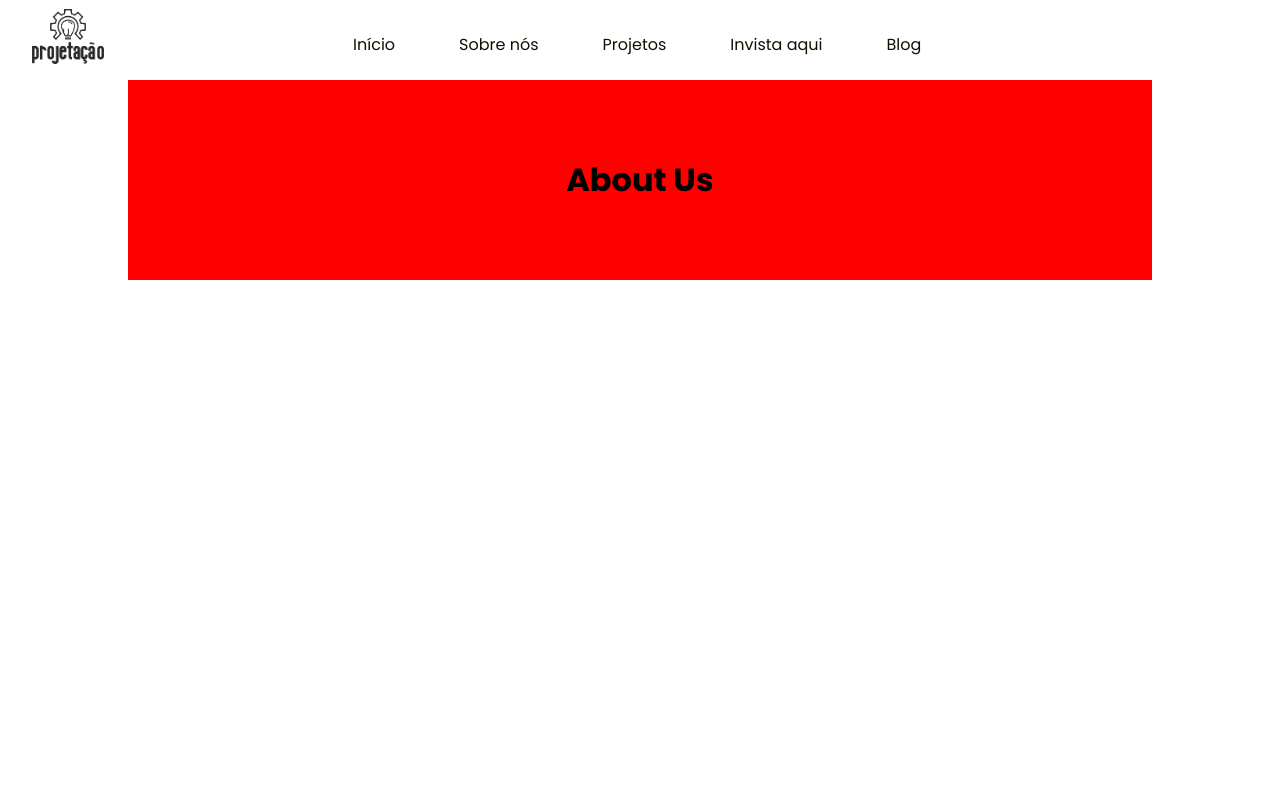
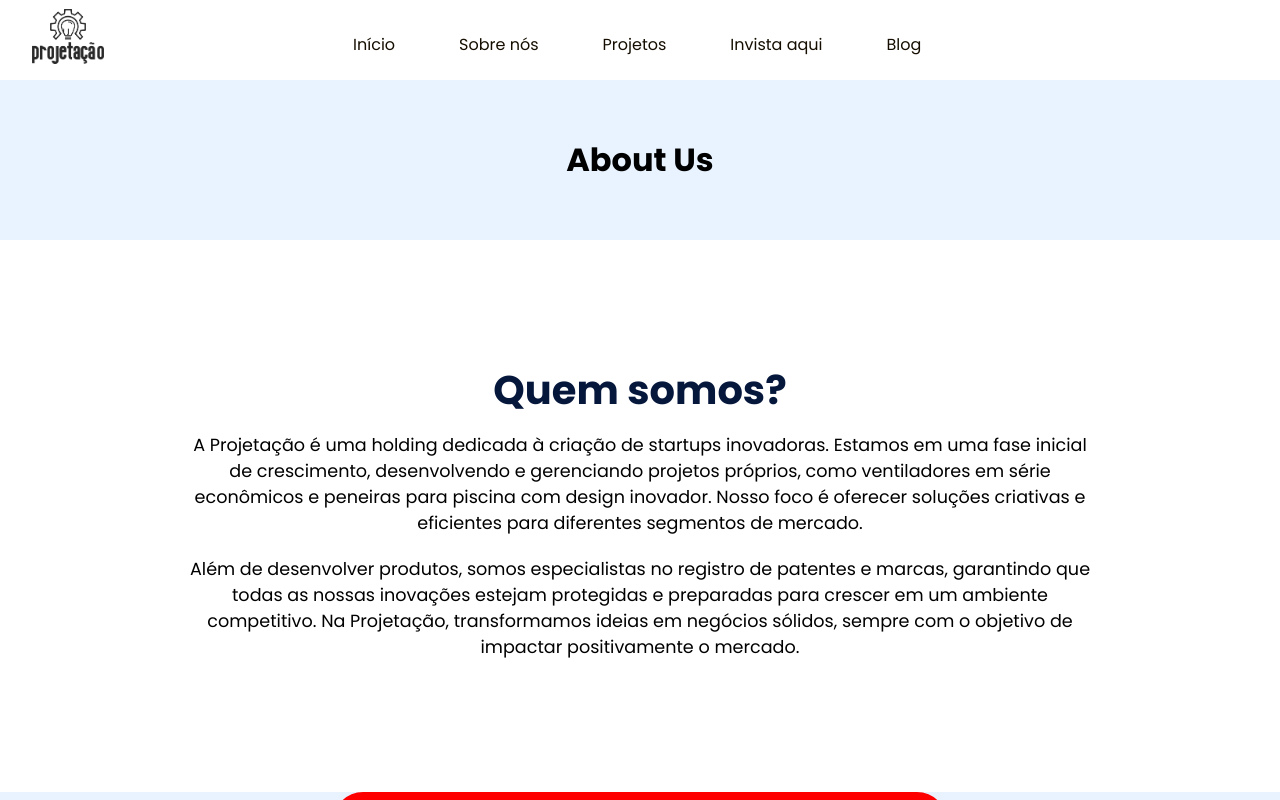
Before and after one commit to Kelvinbd11/projetacao2-website, a React (Vite) app in the folder website-projetacao/: page /about in a window 1280 px wide. Built offline with nearby package versions, Linux system fonts and the light colour scheme.

Commit message:
feat/About:Continuação-Page-About

```diff
--- /dev/null
+++ b/website-projetacao/src/components/CardMvv/CardMvv.tsx
@@ -0,0 +1,49 @@
+import styled from "styled-components"
+import { ContainerDefault } from "../ContainerDefault/ContainerDefault";
+import { CardContainer } from "../DetalhesSection/DetalhesSection";
+
+interface CardMvvProps {
+    IconComponent: React.ElementType;
+    title: string;
+    description: string;
+}
+
+const TitleMvv = styled.h1 `
+    font-size: 2.5rem;
+    color: rgb(6, 23, 60);
+    text-align: center;
+`
+
+const Card = styled.div`
+    display: flex;
+    flex-direction: column;
+    width: 60%;
+    height: 25vh;
+    background-color: red;
+    margin-bottom: 20px; /* Espaço entre os cartões */
+    border-radius: 30px;
+`
+const Description = styled.p`
+    padding: 10px 0;
+    font-size: 1.1rem;
+    text-align: left;
+`
+
+const CardsContainer = styled.div`
+    display: flex;
+    flex-direction: column; /* Faz os cartões ficarem em coluna */
+    align-items: center; /* Centraliza os cartões horizontalmente */
+`;
+
+const CardMvv: React.FC<CardMvvProps> = ({ IconComponent, title, description }) => {
+
+  return (
+        <Card>
+        <TitleMvv>Teste</TitleMvv>
+        <Description>teste 2 ponto zero</Description>
+        </Card>
+
+  )
+}
+
+export default CardMvv
--- a/website-projetacao/src/pages/About/About.tsx
+++ b/website-projetacao/src/pages/About/About.tsx
@@ -1,20 +1,65 @@
 import { ContainerDefault } from '../../components/ContainerDefault/ContainerDefault';
 import styled from 'styled-components';
 import NavBar from '../../components/NavBar/NavBar'
+import CardMvv from '../../components/CardMvv/CardMvv';
 
 const Section1 = styled.div`
   display: flex;
   align-items: center;
   justify-content: center;
-  width: 80vw;
-  height: 25vh;
-  background-color: red;
+  width: 100%;
+  height: 20vh;
+  background-color: #5facff25;
 `
 
 const AboutTitle = styled.h1`
   text-alight: center;
+`
+
+const Section2 = styled.div`
+  display: flex;
+  align-items: center;
+  justify-content: center;
+  flex-direction: column;
+  width: 80vw;
+  height: 65vh;
+  // background-color: rgb(223, 232, 254);
+  // background: linear-gradient(to bottom, #fafdff, #5facff25);
+  border-radius: 25px;
+  margin: 1rem 0;
+`
+const TextContent = styled.div`
+  display: flex;
+  align-items: center;
+  justify-content: center;
+  flex-direction: column;
+  width: 80vw;
+  padding: 0.1rem 3.5rem;
+`
+
+const Title = styled.h1`
+  font-size: 2.5rem;
+  color: rgb(6, 23, 60);
+  text-alight: center;
+`
+
+const TextParagraph = styled.p`
+  padding: 10px 0;
+  font-size: 1.1rem;
+  text-align: center;
 
 `
+
+const Section3 = styled.div `
+  display: flex;
+  justify-content: center;
+  width: 80vw;
+  flex-direction: column; /* Faz os cartões ficarem em coluna */
+  align-items: center; /* Centraliza os cartões horizontalmente */
+
+`
+
+
 
 const About: React.FC = () => {
 
@@ -28,6 +73,26 @@ const About: React.FC = () => {
       </Section1>
     </ContainerDefault>
 
+    <ContainerDefault>
+      <Section2>
+          <Title>Quem somos?</Title>
+        <TextContent>
+          <TextParagraph>A Projetação é uma holding dedicada à criação de startups inovadoras. Estamos em uma fase inicial de crescimento, desenvolvendo e gerenciando projetos próprios, como ventiladores em série econômicos e peneiras para piscina com design inovador. Nosso foco é oferecer soluções criativas e eficientes para diferentes segmentos de mercado.</TextParagraph>
+          <TextParagraph>Além de desenvolver produtos, somos especialistas no registro de patentes e marcas, garantindo que todas as nossas inovações estejam protegidas e preparadas para crescer em um ambiente competitivo. Na Projetação, transformamos ideias em negócios sólidos, sempre com o objetivo de impactar positivamente o mercado.</TextParagraph>
+        </TextContent>
+      </Section2>
+    </ContainerDefault>
+
+    <ContainerDefault style={{backgroundColor: '#5facff25' }}>
+      <Section3>
+        <CardMvv />
+        <CardMvv />
+        <CardMvv />
+
+
+      </Section3>
+    </ContainerDefault>
+
     </>
   )
 }
```
